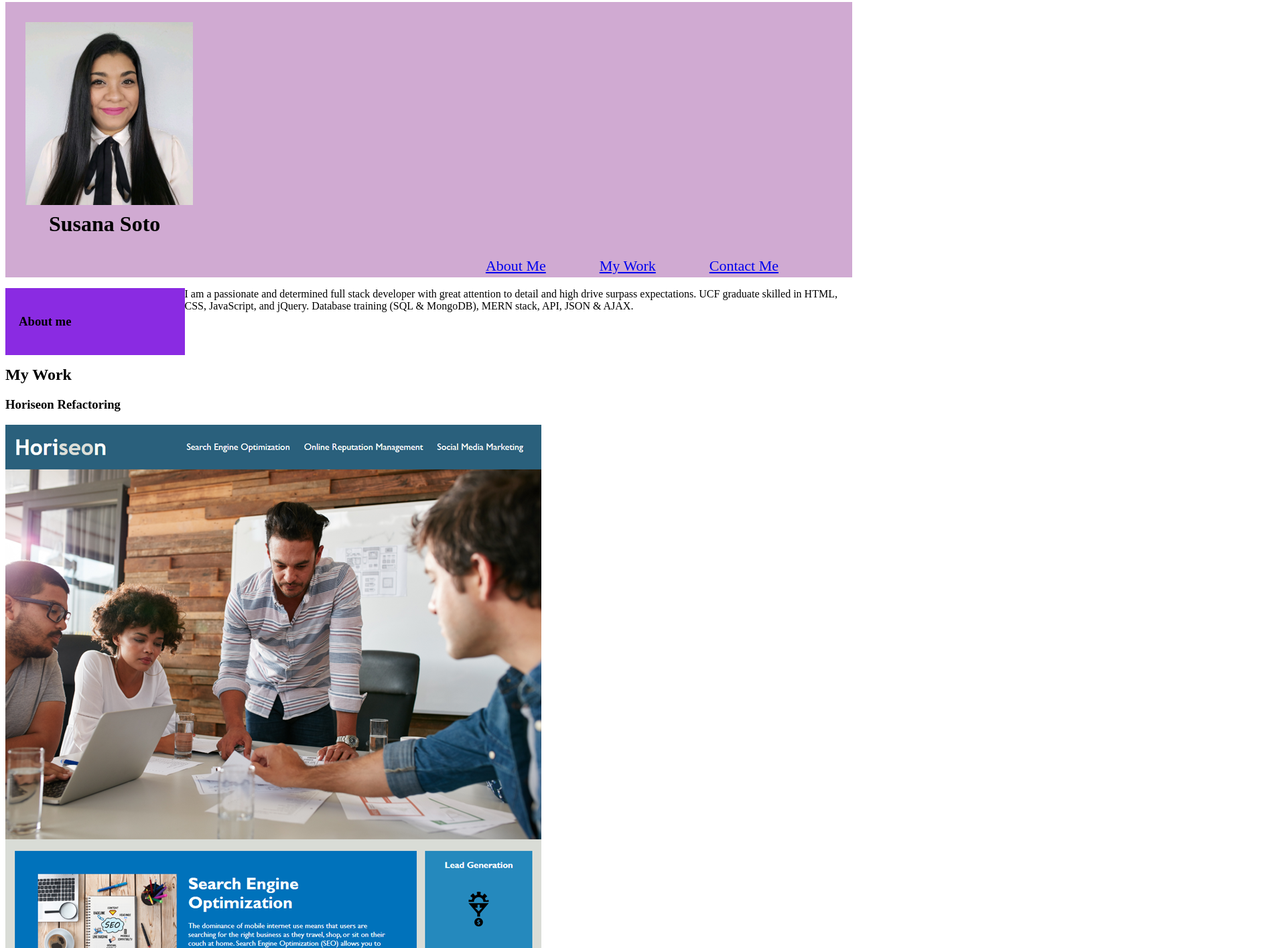
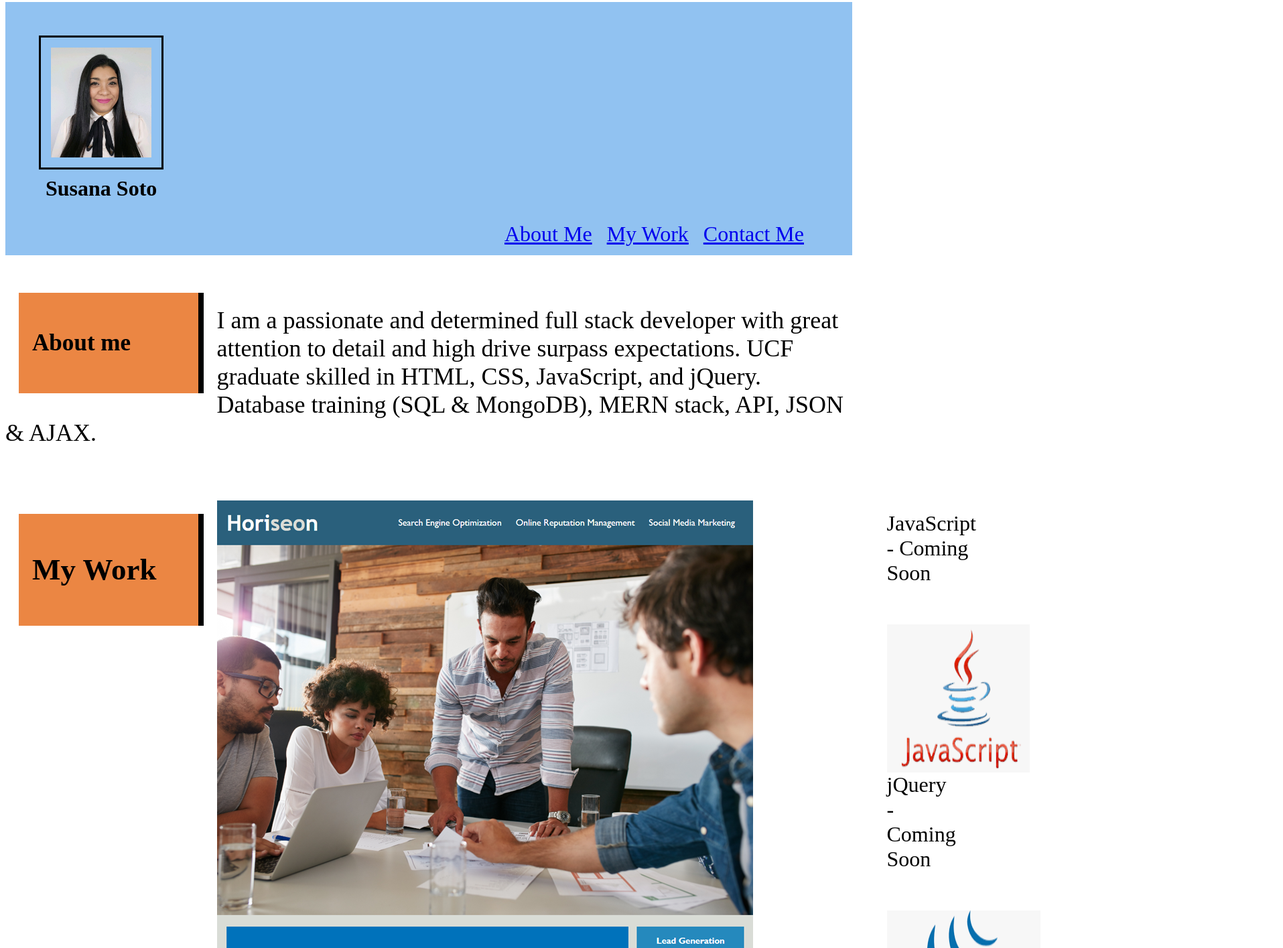
Before and after one commit to ssoto83/My-Baby-Portfolio---Chall.-2, a plain HTML site: page index.html in a window 1280 px wide. Shown: the part 5-1420 px from the top of the page at 67% size, 1915 px wide, since content can reach past the window. Drawn offline with Linux system fonts and the light colour scheme.

Commit message:
finished the finished the css for styling of the page, specifically the side bar and colors. Added contect to the readMe file

```diff
--- a/index.html
+++ b/index.html
@@ -1,15 +1,17 @@
 <!DOCTYPE html>
 <html lang="en-us">
+
 <head>
     <meta charset="UTF-8" />
     <meta name="viewport" content="width=device-width, initial-scale=1.0" />
     <link rel="stylesheet" href="./style.css">
     <title>Susana Soto's Portfolio</title>
 </head>
+
 <body>
     <header class="header">
         <img class="pic" src="./assets/pic.jpg" alt="Picture of Susana">
-             <h1 class= "name">Susana Soto</h1>
+        <h1 class="name">Susana Soto</h1>
         <nav>
             <ul>
                 <li><a href="#contact">Contact Me</a></li>
@@ -24,28 +26,34 @@
             <div class="sidebar">
                 <h3>About me</h3>
             </div>
-                <p>I am a passionate and determined full stack developer with great attention to detail and high drive surpass expectations. UCF graduate skilled in HTML, CSS, JavaScript, and jQuery. Database training (SQL & MongoDB), MERN stack, API, JSON & AJAX.</p>
+            <p class="about">I am a passionate and determined full stack developer with great attention to detail and
+                high drive surpass expectations. UCF graduate skilled in HTML, CSS, JavaScript, and jQuery. Database
+                training (SQL & MongoDB), MERN stack, API, JSON & AJAX.</p>
         </div>
 
 
         <section>
             <div class="main-content">
+                <div class="sidebar">
                     <h2>My Work</h2>
+                </div>
                 <article>
-                    <h3>Horiseon Refactoring</h3>
                     <div id="work">
                         <a href="https://ssoto83.github.io/Challenge-1-Horiseon-refactoring/" target="_blank">
-                            <img src="./assets/Horiseon.png" alt="Screenshot of the Horiseon website. A picture with a group meeting and navigation links to search engine optimization, online reputation management, and social media marketing">
+                            <img src="./assets/Horiseon.png"
+                                alt="Screenshot of the Horiseon website. A picture with a group meeting and navigation links to search engine optimization, online reputation management, and social media marketing">
                         </a>
-                    </div>
                         <ul class="mywork">
                             <li>JavaScript - Coming Soon</li>
                             <img src="./assets/JS.png" alt="animated coffee mug with steam">
                             <li>jQuery - Coming Soon</li>
-                        <img src="./assets/jQuery.png" alt="3 crescent moon shaped waves with a text that says jQuery">
+                            <img src="./assets/jQuery.png"
+                                alt="3 crescent moon shaped waves with a text that says jQuery">
                             <li>API - Coming Soon</li>
-                        <img src="./assets/API.png" alt="blue background with a computer monitor and symbols of social media floating around">
+                            <img src="./assets/API.png"
+                                alt="blue background with a computer monitor and symbols of social media floating around">
                         </ul>
+                    </div>
                 </article>
         </section>
     </main>
@@ -54,4 +62,5 @@
         📧 s.soto.jh23@gmail | GitHub ss83
     </footer>
 </body>
+
 </html>
--- a/style.css
+++ b/style.css
@@ -1,31 +1,30 @@
 .header {
-    padding: 30px;
+    padding: 50px;
     text-align: center;
-    background: rgb(208, 170, 210);
+    background: rgb(145, 194, 241);
 }
 
 .nav {
     float: right;
+    display: flex;
    }
 
 ul {
-       list-style-type: none;
-}
-
-ul.mywork {
-    float: left;
+    list-style-type: none;
 }
 
 li {
-    font-size: 22px;
+    font-size: 32px;
     font-style: Tahoma;
     float: right;
-    margin-right: 80px;
-    }
+    margin-right: 22px;
+}
 
 .pic {
-    width: 250px;
+    width: 150px;
     float: left;
+    padding: 15px;
+    border: 3px solid black;
 }
 
 .name {
@@ -33,8 +32,8 @@ li {
     display: flex;
     justify-content: flex;
     padding: 10px;
-    padding-left: 35px;
-    }
+    padding-left: 10px;
+}
 
 .name li {
     margin-left: 100px;
@@ -47,16 +46,43 @@ li {
     width: 100%;
     padding: 40px;
     font-size: 50px;
-   }
+}
 
-   .sidebar {
+.sidebar {
     float: left;
     width: 18%;
-    background: blueviolet;
+    background: rgb(235, 134, 67);
     padding: 20px;
+    border-right: 8px solid black;
+    margin: 20px;
+    font-size: 30px;
 }
 
 .main-content {
     margin-top: 80px;
     font-style: normal;
 }
+
+.about {
+    font-style: Tahoma;
+    font-size: 36px;
+    padding-top: 40px;
+}
+
+.mywork {
+    display: flex;
+    flex-wrap: wrap;
+    width: 100px;
+    padding-left: 200px;
+}
+
+#work {
+    display: flex;
+}
+
+footer {
+    text-align: center;
+    padding: 50px;
+    min-height: 200px;
+    font-size: xx-large;
+}
```
Also changed, not shown: Assets/Portscreenshot.png (added), image.png (added), 1 other file. Lines whose indentation alone changed are shown as unchanged.
